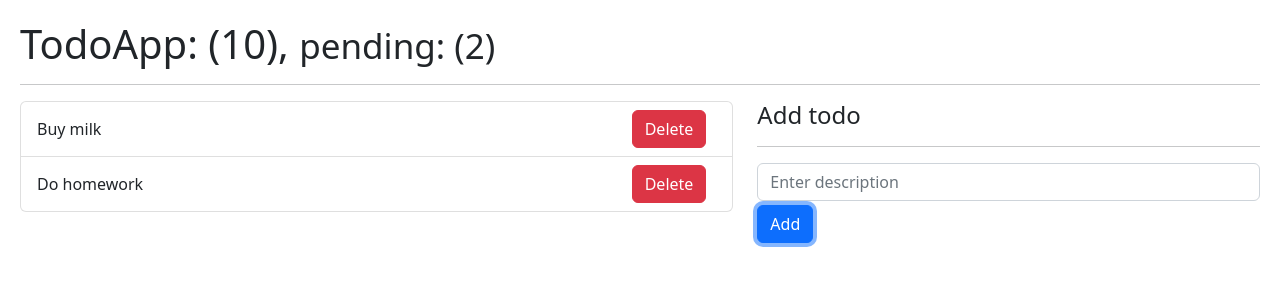
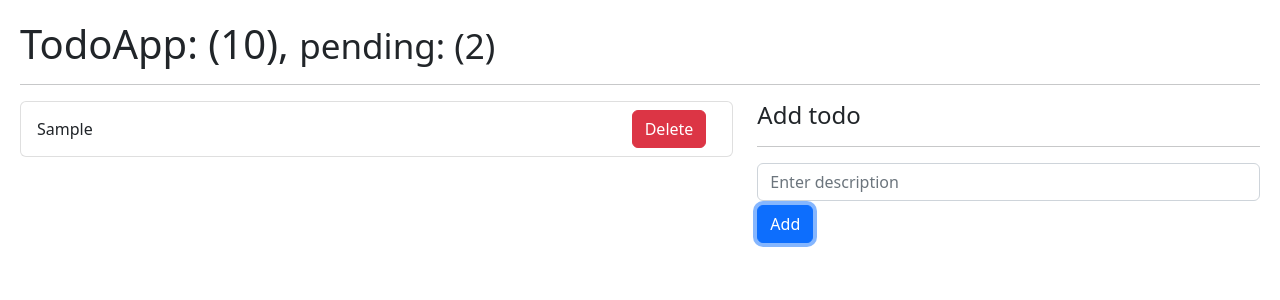
Before and after one commit to Felipe-Navas/react-hook-app-vite, a React (Vite) app: page / in a window 1280 px wide. Both pictures are taken after typing "Sample" into the empty fields and a click on the button "Add". Shown: the top 300 px of the page. Built offline with nearby package versions, Linux system fonts and the light colour scheme.

Commit message:
Adding actions in reducer

```diff
--- a/src/08-useReducer/TodoApp.jsx
+++ b/src/08-useReducer/TodoApp.jsx
@@ -2,25 +2,49 @@
 import { todoReducer } from './todoReducer'
 import { TodoList } from './TodoList'
 import { TodoAdd } from './TodoAdd'
+import { useEffect } from 'react'
 
 const initialState = [
-  {
-    id: new Date().getTime(),
-    description: 'Buy milk',
-    done: false,
-  },
-  {
-    id: new Date().getTime() + 100,
-    description: 'Do homework',
-    done: false,
-  },
+  // {
+  //   id: new Date().getTime(),
+  //   description: 'Buy milk',
+  //   done: false,
+  // },
 ]
 
+const init = () => {
+  return JSON.parse(localStorage.getItem('todos')) || []
+}
+
 export const TodoApp = () => {
-  const [todos, dispatch] = useReducer(todoReducer, initialState)
+  const [todos, dispatch] = useReducer(todoReducer, initialState, init)
+
+  useEffect(() => {
+    localStorage.setItem('todos', JSON.stringify(todos))
+  }, [todos])
 
   const handleNewTodo = (newTodo) => {
-    console.log(newTodo)
+    const action = {
+      type: '[TODO] Add',
+      payload: newTodo,
+    }
+    dispatch(action)
+  }
+
+  const handleDeleteTodo = (id) => {
+    const action = {
+      type: '[TODO] Delete',
+      payload: id,
+    }
+    dispatch(action)
+  }
+
+  const handleToggleTodo = (id) => {
+    const action = {
+      type: '[TODO] Toggle',
+      payload: id,
+    }
+    dispatch(action)
   }
 
   return (
@@ -32,7 +56,11 @@
 
       <div className="row">
         <div className="col-7">
-          <TodoList todos={todos} />
+          <TodoList
+            todos={todos}
+            onDeleteTodo={handleDeleteTodo}
+            onToggleTodo={handleToggleTodo}
+          />
         </div>
 
         <div className="col-5">
--- a/src/08-useReducer/TodoItem.jsx
+++ b/src/08-useReducer/TodoItem.jsx
@@ -1,8 +1,17 @@
-export const TodoItem = ({ todo }) => {
+export const TodoItem = ({ todo, onDeleteTodo, onToggleTodo }) => {
   return (
     <li className="list-group-item d-flex justify-content-between">
-      <span className="align-self-center">{todo.description}</span>
-      <button className="btn btn-danger">Delete</button>
+      <span
+        className={`align-self-center ${
+          todo.done ? 'text-decoration-line-through' : ''
+        }`}
+        onClick={() => onToggleTodo(todo.id)}
+      >
+        {todo.description}
+      </span>
+      <button className="btn btn-danger" onClick={() => onDeleteTodo(todo.id)}>
+        Delete
+      </button>
     </li>
   )
 }
--- a/src/08-useReducer/TodoList.jsx
+++ b/src/08-useReducer/TodoList.jsx
@@ -1,10 +1,15 @@
 import { TodoItem } from './TodoItem'
 
-export const TodoList = ({ todos = [] }) => {
+export const TodoList = ({ todos = [], onDeleteTodo, onToggleTodo }) => {
   return (
     <ul className="list-group">
       {todos.map((todo) => (
-        <TodoItem key={todo.id} todo={todo} />
+        <TodoItem
+          key={todo.id}
+          todo={todo}
+          onDeleteTodo={onDeleteTodo}
+          onToggleTodo={onToggleTodo}
+        />
       ))}
     </ul>
   )
--- a/src/08-useReducer/todoReducer.js
+++ b/src/08-useReducer/todoReducer.js
@@ -1,7 +1,15 @@
 export const todoReducer = (state = [], action) => {
   switch (action.type) {
-    case 'ABC':
-      throw new Error('Action.type ABC is not supported')
+    case '[TODO] Add':
+      return [...state, action.payload]
+
+    case '[TODO] Delete':
+      return state.filter((todo) => todo.id !== action.payload)
+
+    case '[TODO] Toggle':
+      return state.map((todo) =>
+        todo.id === action.payload ? { ...todo, done: !todo.done } : todo
+      )
 
     default:
       return state
```
